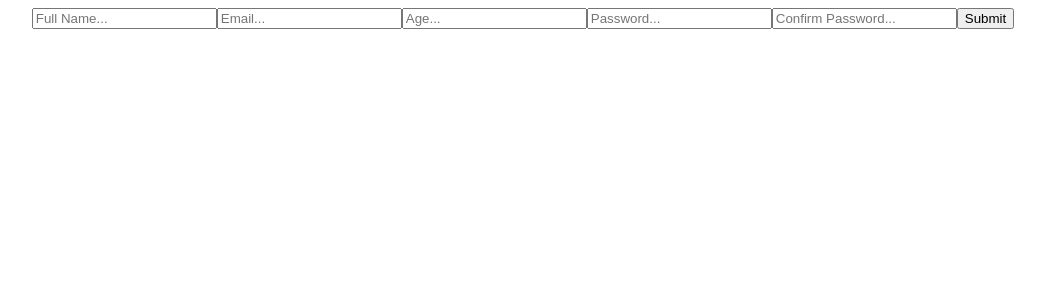
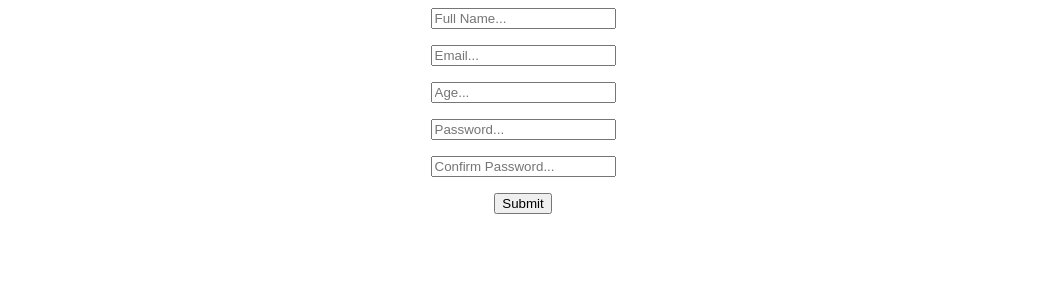
Before and after one commit to ecali/react-2022-course, a React (Create React App) app: page / in a window 1280 px wide. Shown: the top 300 px of the page, without its empty margins (117-1162 px from the left). Built offline with nearby package versions, Linux system fonts and the light colour scheme.

Commit message:
final commit

```diff
--- a/src/App.css
+++ b/src/App.css
@@ -36,3 +36,8 @@
     transform: rotate(360deg);
   }
 }
+
+
+.error{
+  color: red;
+}
--- a/src/components/form.js
+++ b/src/components/form.js
@@ -1,12 +1,55 @@
+import { useForm } from "react-hook-form";
+import { yupResolver } from "@hookform/resolvers/yup";
+import * as yup from "yup";
+
 export const Form = () => {
-    return (
-        <form>
-            <input type='text' placeholder="Full Name..." />
-            <input type='text' placeholder="Email..." />
-            <input type='text' placeholder="Age..." />
-            <input type='password' placeholder="Password..." />
-            <input type='password' placeholder="Confirm Password..." />
-            <input type='submit' />
-        </form>
-    );
+  const schema = yup.object().shape({
+    fullName: yup.string().required("Your Full Name is Required!"),
+    email: yup.string().email().required(),
+    age: yup.number().positive().integer().min(18).max(99, 'The Age cant be heighter 99').required(),
+    password: yup.string().min(4).max(20).required(),
+    confirmPassword: yup
+      .string()
+      .oneOf([yup.ref("password"), null], 'Password Don\'t match')
+      .required(),
+  });
+
+  const {
+    register,
+    handleSubmit,
+    formState: { errors },
+  } = useForm({
+    resolver: yupResolver(schema),
+  });
+
+  const onSubmit = (data) => {
+    console.log(data);
+  };
+
+  return (
+    <form onSubmit={handleSubmit(onSubmit)}>
+      <input type="text" placeholder="Full Name..." {...register("fullName")} />
+      <p className="error">{errors.fullName?.message}</p>
+      <input type="text" placeholder="Email..." {...register("email")} />
+      <p className="error">{errors.email?.message}</p>
+      <input type="number" placeholder="Age..." {...register("age")} />
+      <p className="error">{errors.age?.message}</p>
+
+      <input
+        type="password"
+        placeholder="Password..."
+        {...register("password")}
+      />
+      <p className="error">{errors.password?.message}</p>
+
+      <input
+        type="password"
+        placeholder="Confirm Password..."
+        {...register("confirmPassword")}
+      />
+      <p className="error">{errors.confirmPassword?.message}</p>
+
+      <input type="submit" />
+    </form>
+  );
 };
```
